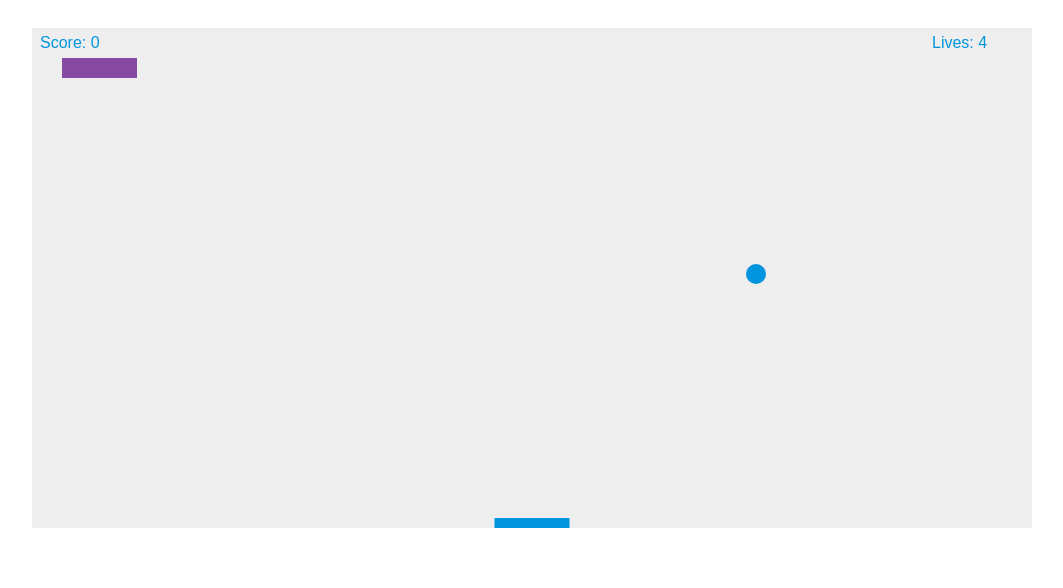
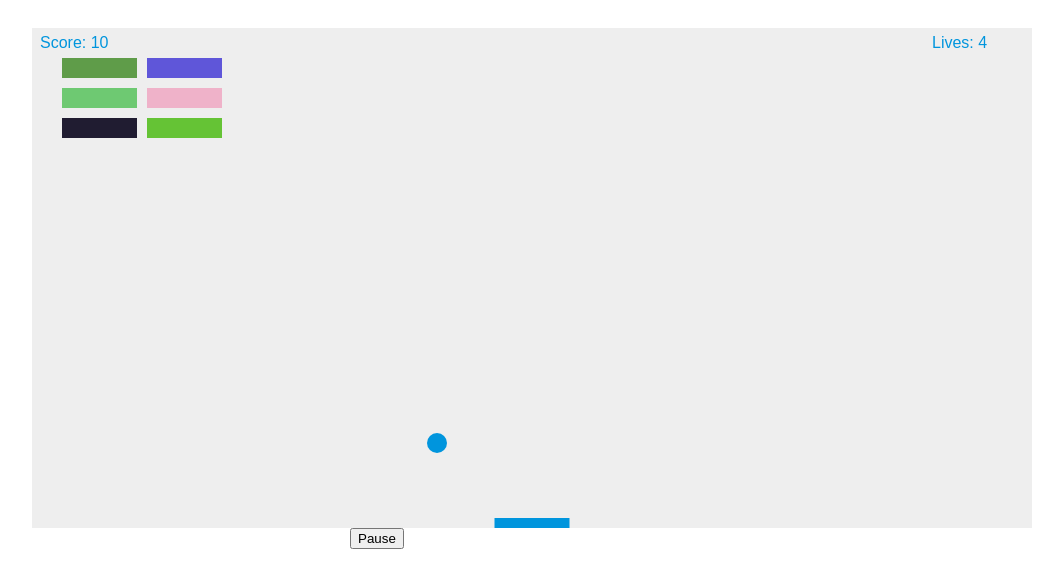
Before and after one commit to tcourdy/brick_breaker, a plain HTML site: page index.html in a window 1280 px wide. Shown: the whole page, without its empty margins (108-1171 px from the left). Drawn offline with Linux system fonts and the light colour scheme.

Commit message:
added a pause button.  Also got basic power up logic working.

```diff
--- a/brickBreak.js
+++ b/brickBreak.js
@@ -34,13 +34,14 @@ var brickCount = brickRowCount * brickColumnCount;
 // item info
 var dropped_item = {type: "", start_x: -1, start_y: -1};
 var items = [];
-var item_speed = -3;  //only in y direction
+var item_speed = 3;  //only in y direction
 
 
 var right_key_pressed = false;
 var left_key_pressed = false;
 
 var item_dropped = false;
+var has_power_up = false;
 
 // ball speed
 var delta_x = 5;
@@ -49,7 +50,7 @@ var delta_y = -5;
 document.addEventListener("keydown", keyDownHandler, false);
 document.addEventListener("keyup", keyUpHandler, false);
 
-function collisionDetection() {
+function collision_detection() {
     for(c=0; c < brickColumnCount; c++) {
         for(r=0; r < brickRowCount; r++) {
             var b = bricks[c][r];
@@ -66,6 +67,7 @@ function collisionDetection() {
                 }
 
                 // don't want to drop item after last brick only if more bricks remain.
+                // only one item drops at a time.  enhance this later
                 if(b.item == 1){
                     item_dropped = true;
                     dropped_item = {type: "", start_x: b.x, start_y: b.y};
@@ -88,7 +90,7 @@ function draw(){
     ctx.clearRect(0, 0, canvas.width, canvas.height);
     draw_ball();
     draw_paddle();
-    collisionDetection();
+    collision_detection();
     draw_bricks();
     draw_score();
     draw_life();
@@ -96,13 +98,16 @@ function draw(){
     if(item_dropped){
         draw_item();
 
-        if(dropped_item.start_x == paddleX && dropped_item.start_y == 0){ //item hit paddle
-            // grant power up
-        } else if(dropped_item.start_y > canvas.height){
+        // console.log("XPOS " + dropped_item.start_x);
+        // console.log("YPOS " + dropped_item.start_y);
+        if(dropped_item.start_x <= paddleX + paddleWidth
+            && (dropped_item.start_y >= canvas.height - paddleHeight && dropped_item.start_y < canvas.height)){ //item hit paddle
+            apply_power_up();
+        } else if(dropped_item.start_y == canvas.height + 10){
             item_dropped = false;
-        } else{
-            item_dropped.start_y += item_speed;
         }
+
+        dropped_item.start_y += item_speed;
     }
 
     // update y position of ball
@@ -202,7 +207,7 @@ function setup_bricks(){
         }
     }
 
-    if(!isLooping){
+    if(isLooping == undefined){
         draw();
     }
 }
@@ -227,17 +232,41 @@ function decrement_life(){
     lives--;
     if(lives <= 0){
         alert("GAME OVER!");
-        cancelAnimationFrame(isLooping);
+        isLooping = cancelAnimationFrame(isLooping);
     } else{
         alert("You lost a life.  Ready to start again?");
         x = canvas.width/2;
         y = canvas.height - 30;
-        delta_x = 2;
-        delta_y = -2;
         paddleX = (canvas.width-paddleWidth)/2;
         right_key_pressed = false;
         left_key_pressed = false;
     }
+}
+
+function pause(){
+    if(isLooping != undefined){
+        isLooping = cancelAnimationFrame(isLooping);
+        document.getElementById("pause").innerHTML = "Resume";
+    } else{
+        isLooping = draw();
+        document.getElementById("pause").innerHTML = "Pause";
+    }
+
+}
+
+function apply_power_up(){
+    //TODO create multiple power ups and randomly select one and apply it.
+    //some power up ideas include:  multiple balls, extra life, speed up ball, slow down ball
+    console.log("in power up function");
+    has_power_up = true;
+    paddleWidth = 150;
+    window.setTimeout(power_up_timeout, 5000);
+}
+
+function power_up_timeout(){
+    console.log("POWER UP TIMEOUT");
+    has_power_up = false;
+    paddleWidth = 75;
 }
 
 
--- a/brickBreakStyle.css
+++ b/brickBreakStyle.css
@@ -1,6 +1,10 @@
 .cust-padding {
 	padding: 20px;
 	margin: 0;
+}
+
+.cust-padding-left{
+	padding-left: 430px;
 }
 
 canvas {
--- a/index.html
+++ b/index.html
@@ -9,6 +9,9 @@
 
 <div class="cust-padding">
     <canvas id="myCanvas" width="1000" height="500"></canvas>
+    <div class="cust-padding-left">
+        <button id="pause" value="Pause" onclick="pause()">Pause</button>
+    </div>
 </div>
 
 <script src="brickBreak.js">
```
